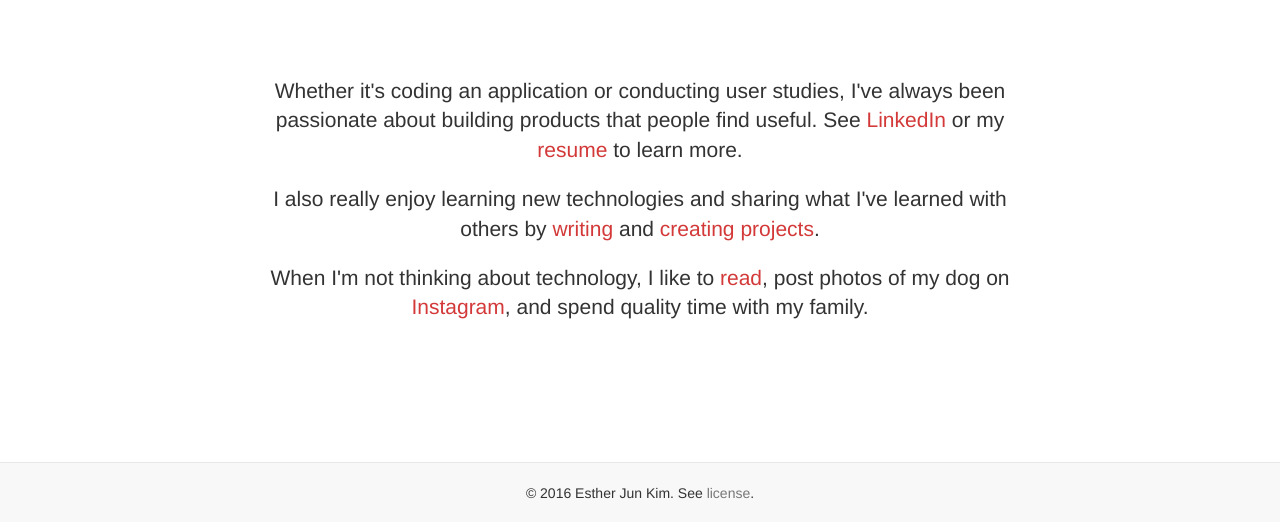
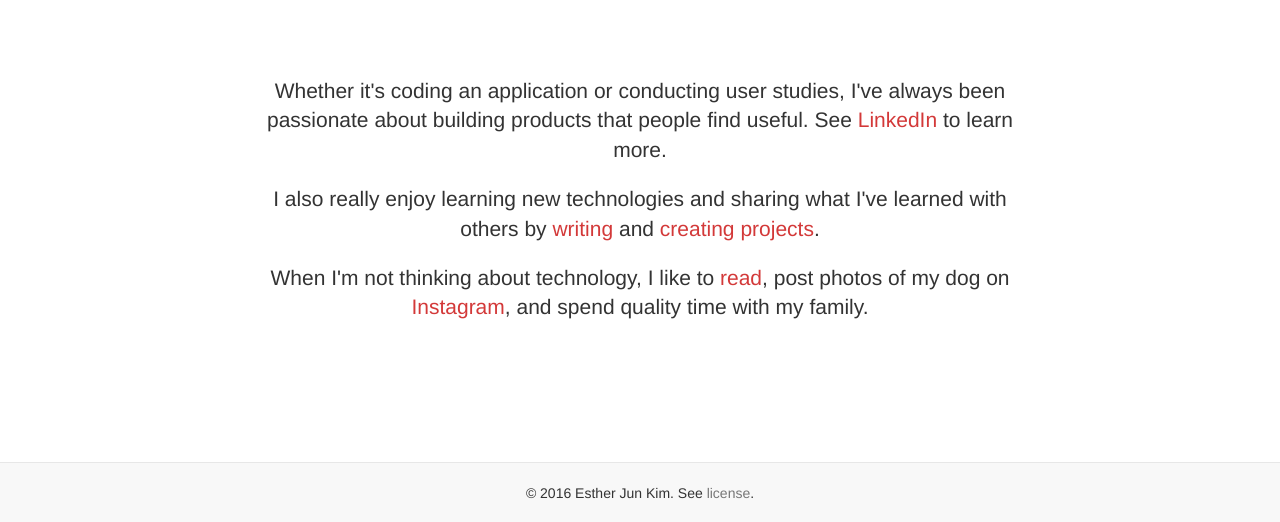
Before and after one commit to estherjk/estherjk.github.io, a Jekyll site: the page built from about/index.html, in a window 1280 px wide and 1026 px high, cut to the strip 504-1026 px from the top of the window. Built offline with Jekyll 4.4.1, drawn with Linux system fonts in a browser that asks for light colours; nearby versions of some CDN libraries.

Commit message:
Remove resume

```diff
--- a/about/index.html
+++ b/about/index.html
@@ -13,7 +13,7 @@
       <div class="col-md-8 col-md-offset-2">
 
         <p class="lead">
-          Whether it's coding an application or conducting user studies, I've always been passionate about building products that people find useful. See <a href="https://www.linkedin.com/in/estherjunkim">LinkedIn</a> or my <a href="/assets/docs/EstherJunKimResume-web.pdf">resume</a> to learn more.
+          Whether it's coding an application or conducting user studies, I've always been passionate about building products that people find useful. See <a href="https://www.linkedin.com/in/estherjunkim">LinkedIn</a> to learn more.
         </p>
 
         <p class="lead">
```
Also changed, not shown: 1 other file.
